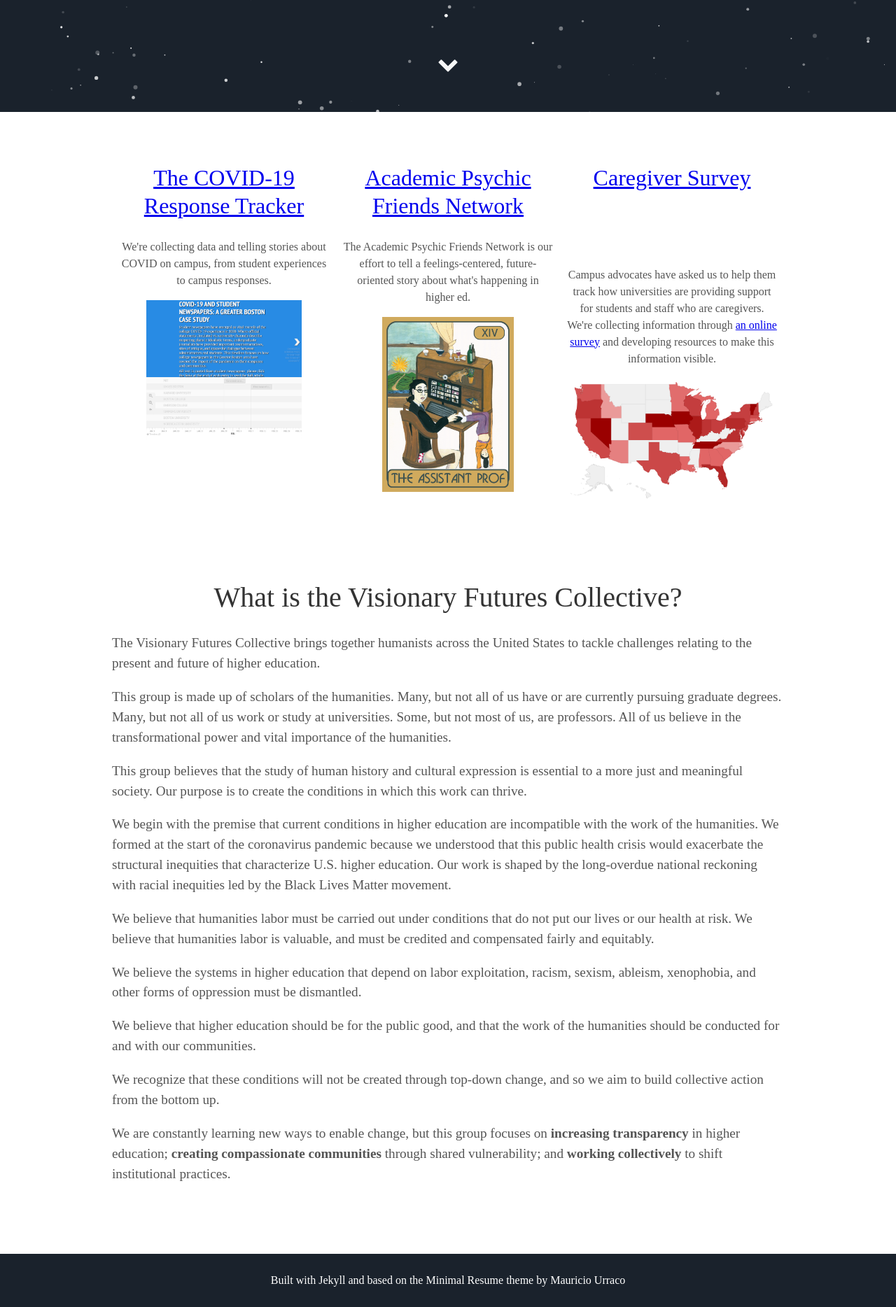
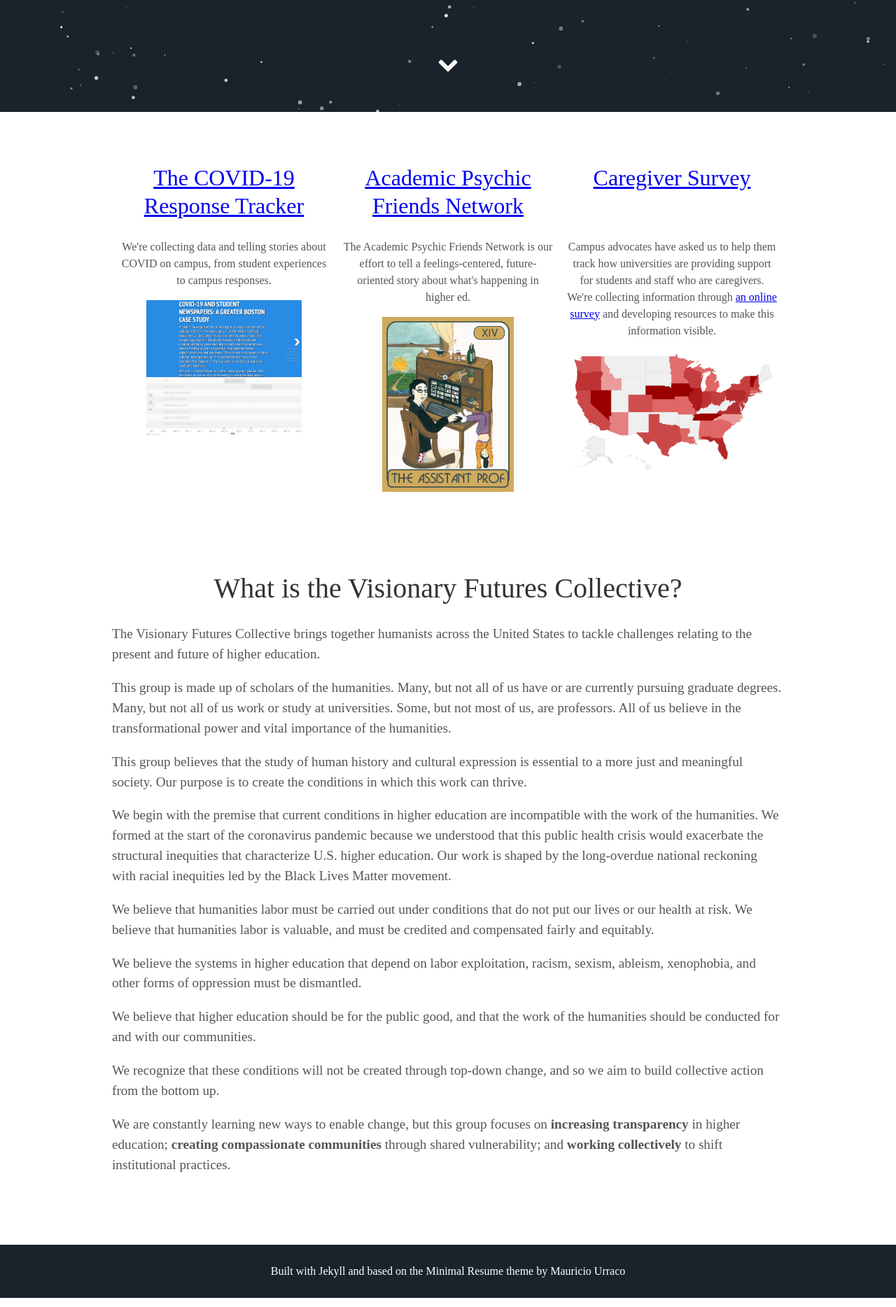
Before and after one commit to visionary-futures-collective/visionary-futures-collective.github.io, a Jekyll site: the page built from index.html, in a window 1280 px wide. Shown: the part 740-2608 px from the top of the page at 70% size. Built offline with Jekyll 4.4.1, drawn with Linux system fonts in a browser that asks for light colours; some web fonts are replaced.

Commit message:
layout stuff

```diff
--- a/_includes/about.html
+++ b/_includes/about.html
@@ -4,6 +4,7 @@
   <div class="tech">
     <h2><a href="https://visionary-futures-collective.github.io/covid19/">The COVID-19 Response Tracker</a></h2>
       <p>We're collecting data and telling stories about COVID on campus, from student experiences to campus responses.</p>
+          <p>
       <p><a href="https://visionary-futures-collective.github.io/covid19/"><img src="https://visionary-futures-collective.github.io/img/vfc.timeline.gb.png" alt="Greater Boston timeline." height="200"></a></p>
   </div>
   <div class="tech">
@@ -12,7 +13,7 @@
     <p><a href="https://visionary-futures-collective.github.io/psychicfriends"><img src="https://visionary-futures-collective.github.io/img/14-assprof.png" alt="Card XIV: The Assistant Professor." height="250"></a></p>
   </div>
   <div class="tech">
-    <h2><a href="https://visionary-futures-collective.github.io/covid19/caregivers">Caregiver Survey</a><br><br><br></h2>
+    <h2><a href="https://visionary-futures-collective.github.io/covid19/caregivers">Caregiver Survey</a><br><br></h2>
   <p>Campus advocates have asked us to help them track how universities are providing support for students and staff who are caregivers. We're collecting information through <a href="https://docs.google.com/forms/d/e/1FAIpQLSc6iRSlr7DJXthJwENxXTjTa3jPiFVqOI9RsNqu-1LZbhw2Xg/viewform">an online survey</a> and developing resources to make this information visible.</p>
     <p><a href="https://visionary-futures-collective.github.io/covid19/caregivers"><img src="https://visionary-futures-collective.github.io/img/caregiver-map-10-24.png" alt="Caregiver feelings map." height="175"></a></p>
   </div>
```
